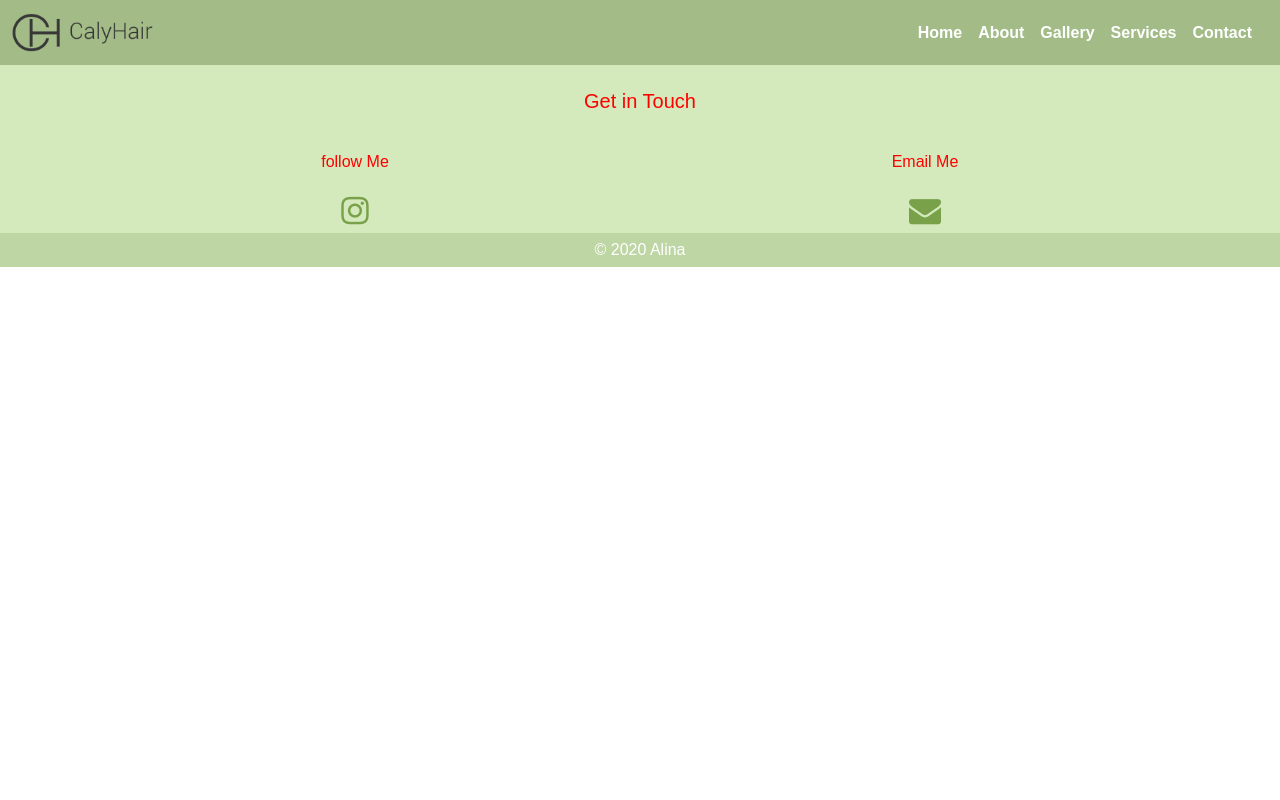
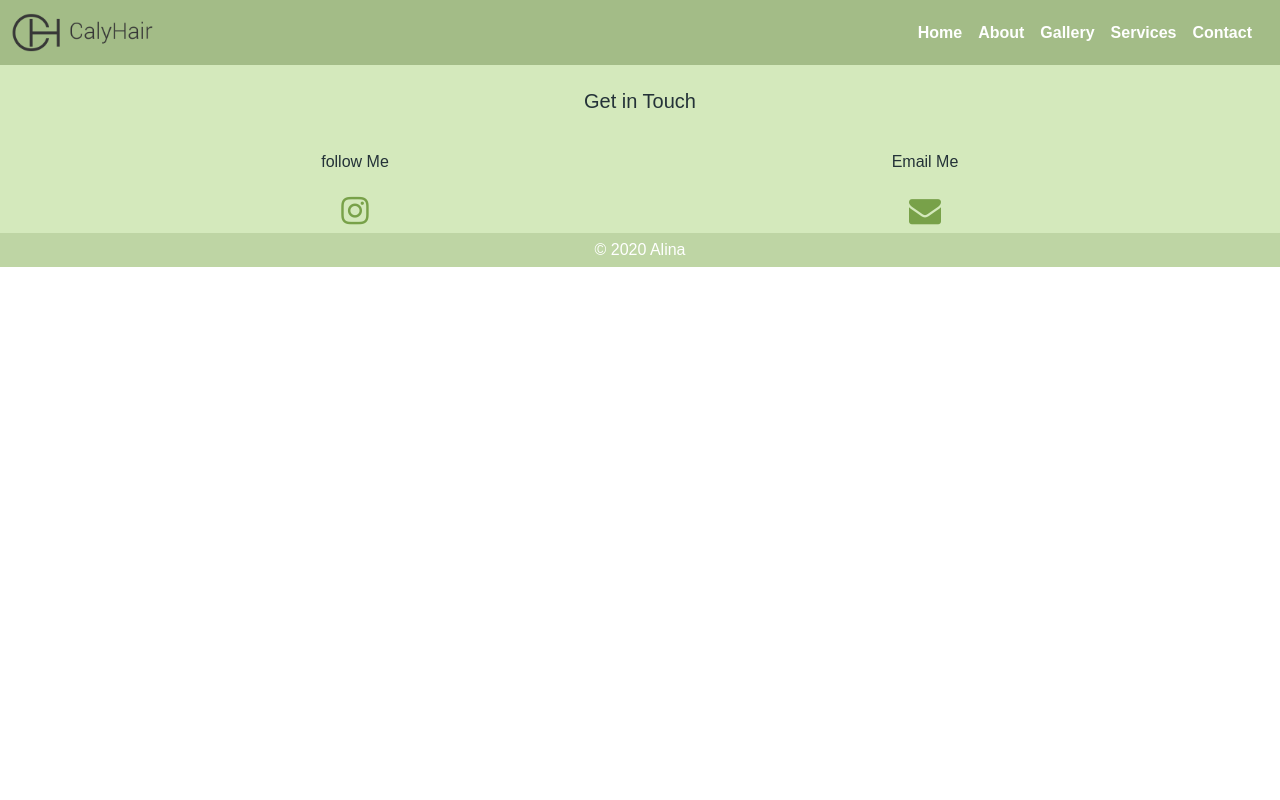
Before and after one commit to Luciano-Lima/caly-hair-new-app, a Django app: template salon/templates/base.html in a window 1280 px wide. Run offline with Django 4.2, Linux system fonts and the light colour scheme; the template is opened without the code that fills it, so the values that code supplies are empty; some libraries are stand-ins or nearby versions.

Commit message:
Setting body color

```diff
--- a/static/css/style.css
+++ b/static/css/style.css
@@ -5,9 +5,7 @@ html {
 	margin: 0;
 	font-family: fantasy, cursive;
 	line-height: 2.1rem;
-	/* background-color: rgb(168 57 69 / 17%); */
-	/* color: #243238; */
-	color: red;
+	color: #243238;
 	font-size: 1rem;
 }
 
```
